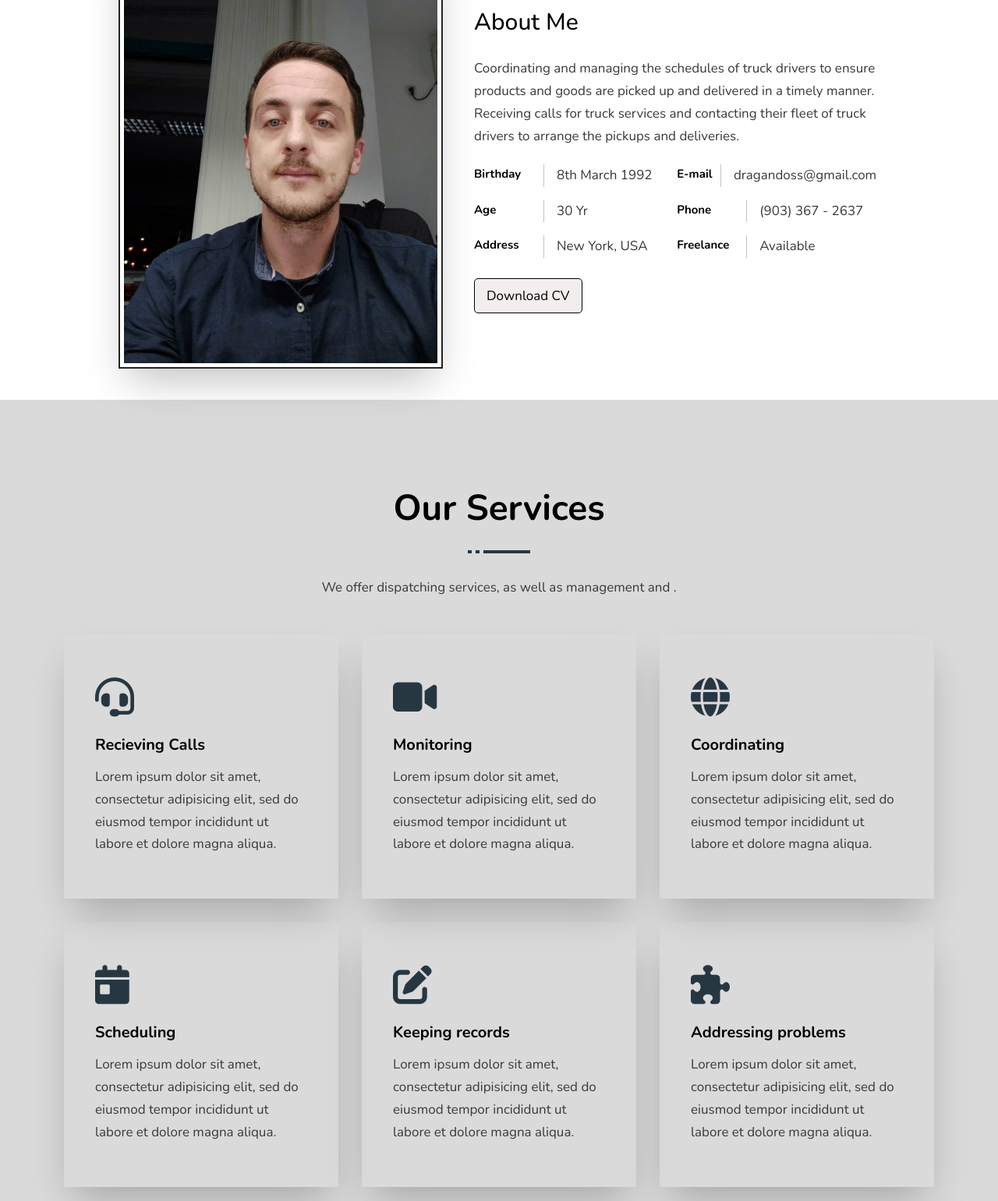
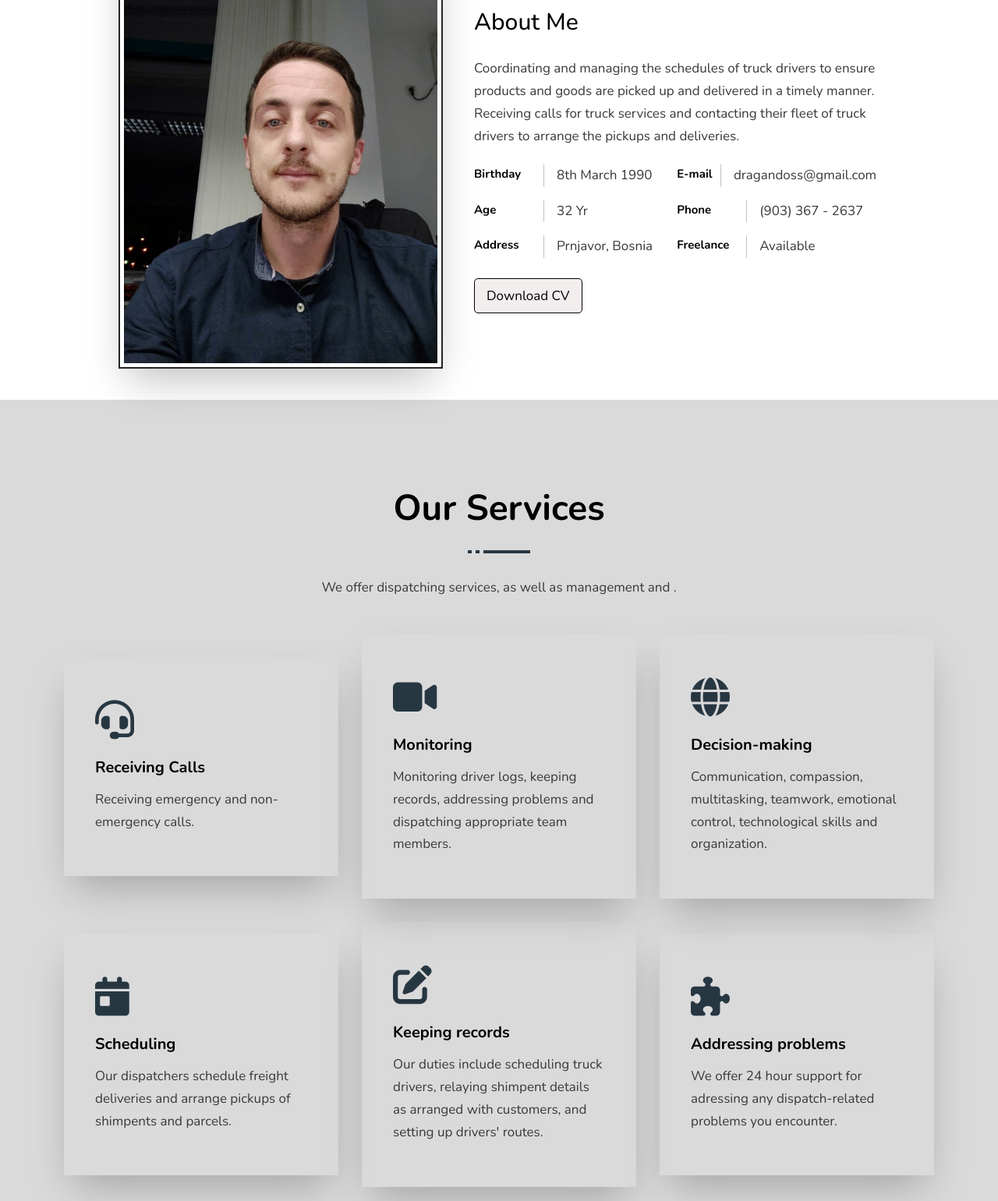
Before and after one commit to callmevolk/dostadispo, a plain HTML site: page index.html in a window 1280 px wide. Shown: the part 587-2128 px from the top of the page at 78% size. Drawn offline with nearby package versions, Linux system fonts and the light colour scheme; files whose address does not match are found by name.

Commit message:
add text

```diff
--- a/index.html
+++ b/index.html
@@ -48,7 +48,7 @@
 
                     <div class="list-item">
                         <label>Birthday</label>
-                        <p>8th March 1992</p>
+                        <p>8th March 1990</p>
                     </div>
                     <div class="list-item">
                         <label>E-mail</label>
@@ -56,7 +56,7 @@
                     </div>
                     <div class="list-item">
                         <label>Age</label>
-                        <p>30 Yr</p>
+                        <p>32 Yr</p>
                     </div>
                     <div class="list-item">
                         <label>Phone</label>
@@ -64,7 +64,7 @@
                     </div>
                     <div class="list-item">
                         <label>Address</label>
-                        <p>New York, USA</p>
+                        <p>Prnjavor, Bosnia</p>
                     </div>
                     <div class="list-item">
                         <label>Freelance</label>
@@ -90,49 +90,43 @@
             <div class="service-card" data-aos="fade-right" data-aos-duration="1200" data-aos-easing="ease-in-out">
                 <div class="card-content">
                     <i class="fa-solid fa-headset"></i>
-                    <h5>Recieving Calls</h5>
-                    <p>Lorem ipsum dolor sit amet, consectetur adipisicing elit, sed do eiusmod tempor incididunt ut
-                        labore et dolore magna aliqua.</p>
+                    <h5>Receiving Calls</h5>
+                    <p>Receiving emergency and non-emergency calls.</p>
                 </div>
             </div>
             <div class="service-card"  data-aos="fade-right" data-aos-duration="1200" data-aos-easing="ease-in-out">
                 <div class="card-content">
                     <i class="fa-solid fa-video"></i>
                     <h5>Monitoring</h5>
-                    <p>Lorem ipsum dolor sit amet, consectetur adipisicing elit, sed do eiusmod tempor incididunt ut
-                        labore et dolore magna aliqua.</p>
+                    <p>Monitoring driver logs, keeping records, addressing problems and dispatching appropriate team members.</p>
                 </div>
             </div>
             <div class="service-card" data-aos="fade-right" data-aos-duration="1200" data-aos-easing="ease-in-out">
                 <div class="card-content">
                     <i class="fa-solid fa-globe"></i>
-                    <h5>Coordinating</h5>
-                    <p>Lorem ipsum dolor sit amet, consectetur adipisicing elit, sed do eiusmod tempor incididunt ut
-                        labore et dolore magna aliqua.</p>
+                    <h5>Decision-making</h5>
+                    <p>Communication, compassion, multitasking, teamwork, emotional control, technological skills and organization.</p>
                 </div>
             </div>
             <div class="service-card" data-aos="fade-right" data-aos-duration="1200" data-aos-easing="ease-in-out">
                 <div class="card-content">
                     <i class="fa-solid fa-calendar-day"></i>
                     <h5>Scheduling</h5>
-                    <p>Lorem ipsum dolor sit amet, consectetur adipisicing elit, sed do eiusmod tempor incididunt ut
-                        labore et dolore magna aliqua.</p>
+                    <p>Our dispatchers schedule freight deliveries and arrange pickups of shimpents and parcels. </p>
                 </div>
             </div>
             <div class="service-card" data-aos="fade-right" data-aos-duration="1200" data-aos-easing="ease-in-out">
                 <div class="card-content">
                     <i class="fa-solid fa-pen-to-square"></i>
                     <h5>Keeping records</h5>
-                    <p>Lorem ipsum dolor sit amet, consectetur adipisicing elit, sed do eiusmod tempor incididunt ut
-                        labore et dolore magna aliqua.</p>
+                    <p>Our duties include scheduling truck drivers, relaying shimpent details as arranged with customers, and setting up drivers' routes.</p>
                 </div>
             </div>
             <div class="service-card" data-aos="fade-right" data-aos-duration="1200" data-aos-easing="ease-in-out">
                 <div class="card-content">
                     <i class="fa-solid fa-puzzle-piece"></i>
                     <h5>Addressing problems</h5>
-                    <p>Lorem ipsum dolor sit amet, consectetur adipisicing elit, sed do eiusmod tempor incididunt ut
-                        labore et dolore magna aliqua.</p>
+                    <p>We offer 24 hour support for adressing any dispatch-related problems you encounter.</p>
                 </div>
             </div>
         </div>
```
